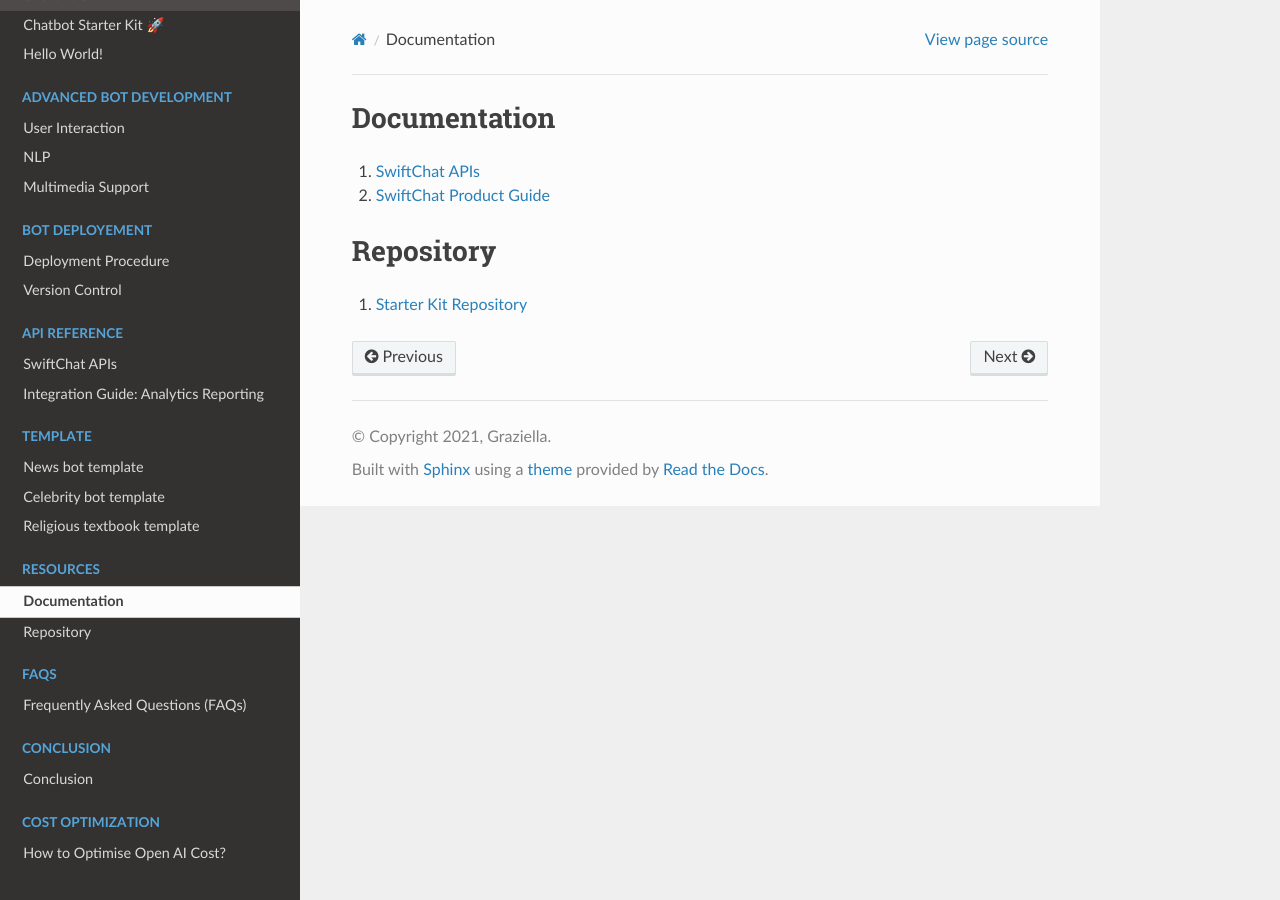
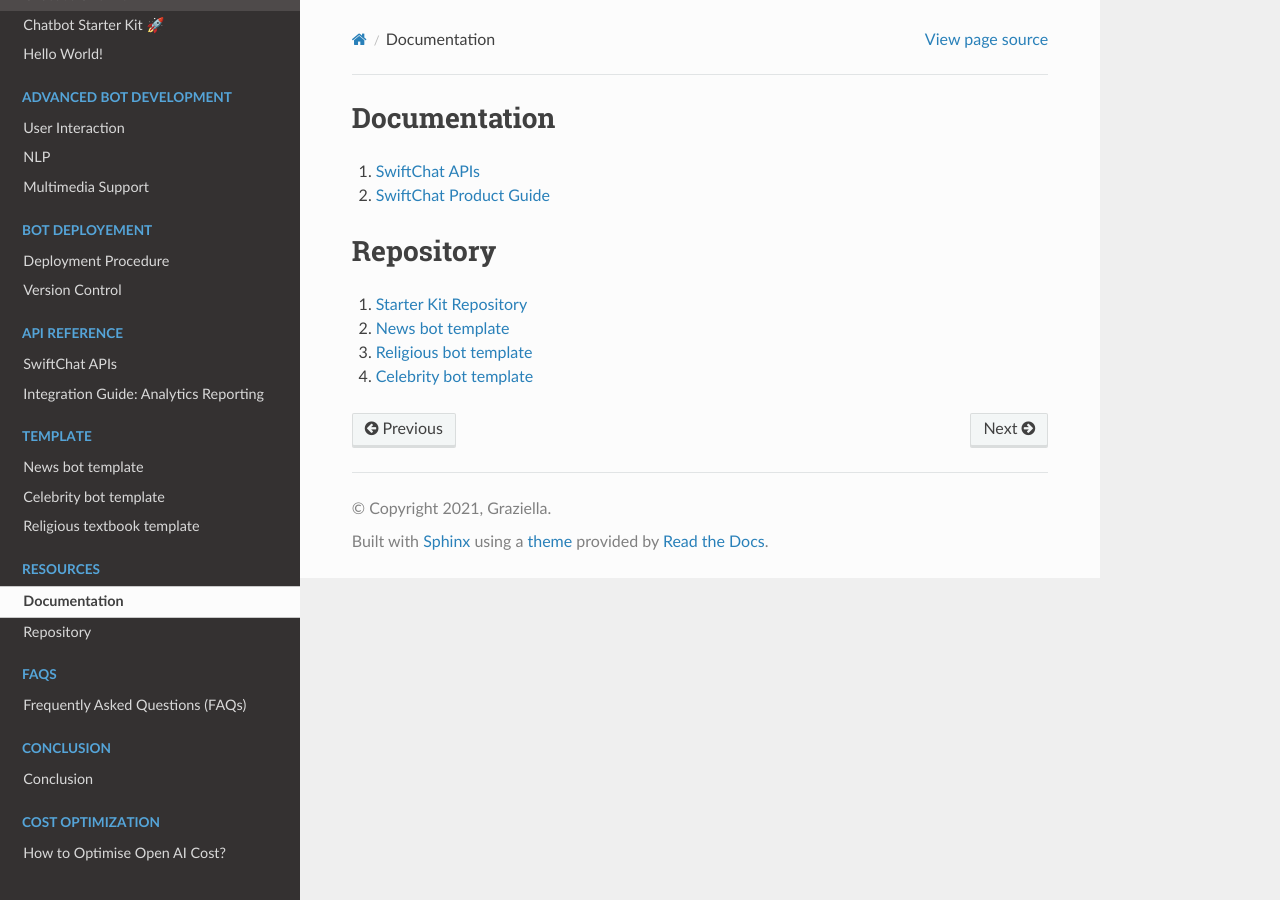
Before and after one commit to Priyanka-sharma181/Chatbot-Development-Guide, a Sphinx documentation site: the page built from docs/source/resources.rst, in a window 1280 px wide. Built offline with Sphinx 7.4.7 and the Read the Docs theme 2.0.0, drawn with Linux system fonts in a browser that asks for light colours.

Commit message:
templates

```diff
--- a/docs/source/resources.rst
+++ b/docs/source/resources.rst
@@ -9,3 +9,6 @@
 -----------
 
 1. `Starter Kit Repository <https://github.com/madgicaltechdom/chatbot-nestjs-boilerplate/tree/main/src>`_
+2. `News bot template <https://github.com/madgicaltechdom/news-chatbot-template>`_
+3. `Religious bot template <https://github.com/MadgicalSwift/religions-template>`_
+4. `Celebrity bot template <https://github.com/madgicaltechdom/celebrity-bot-template>`_
```
